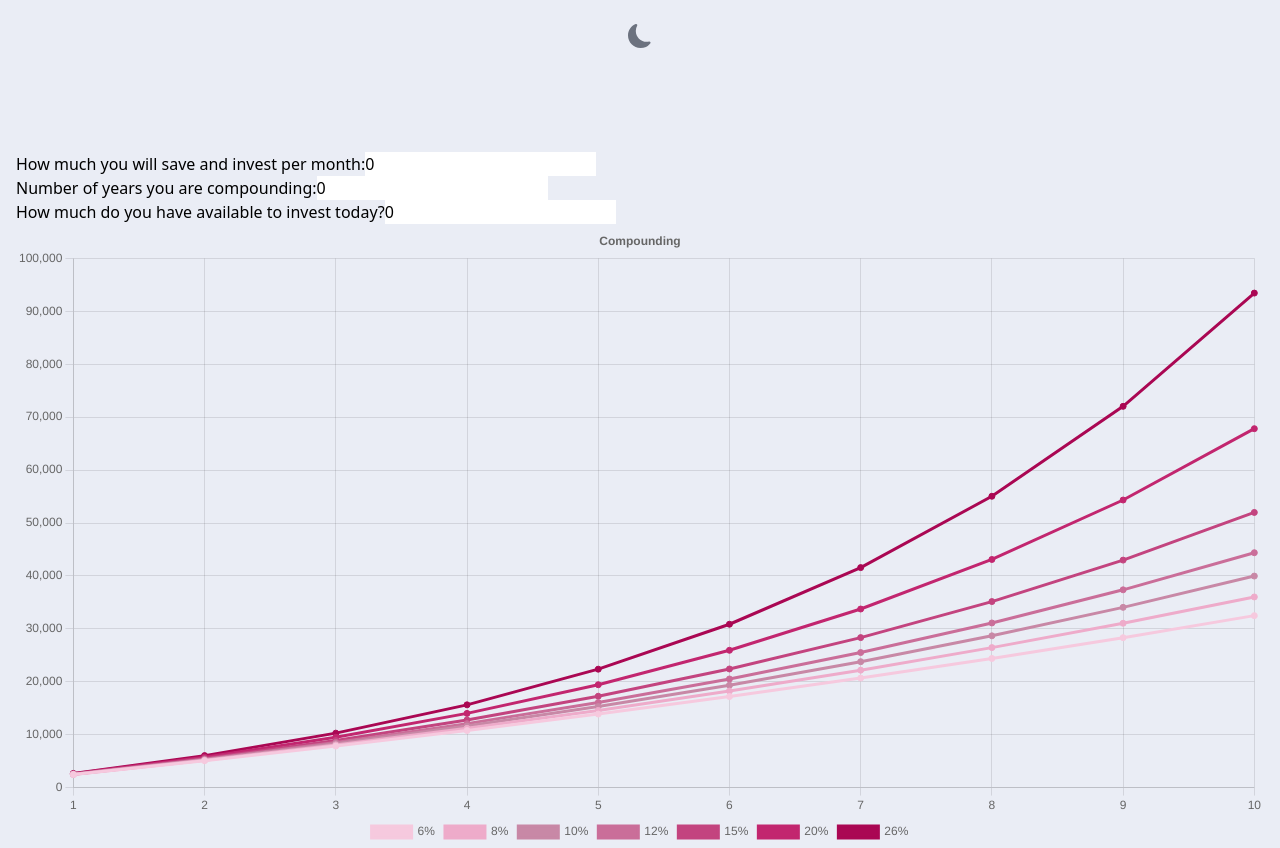
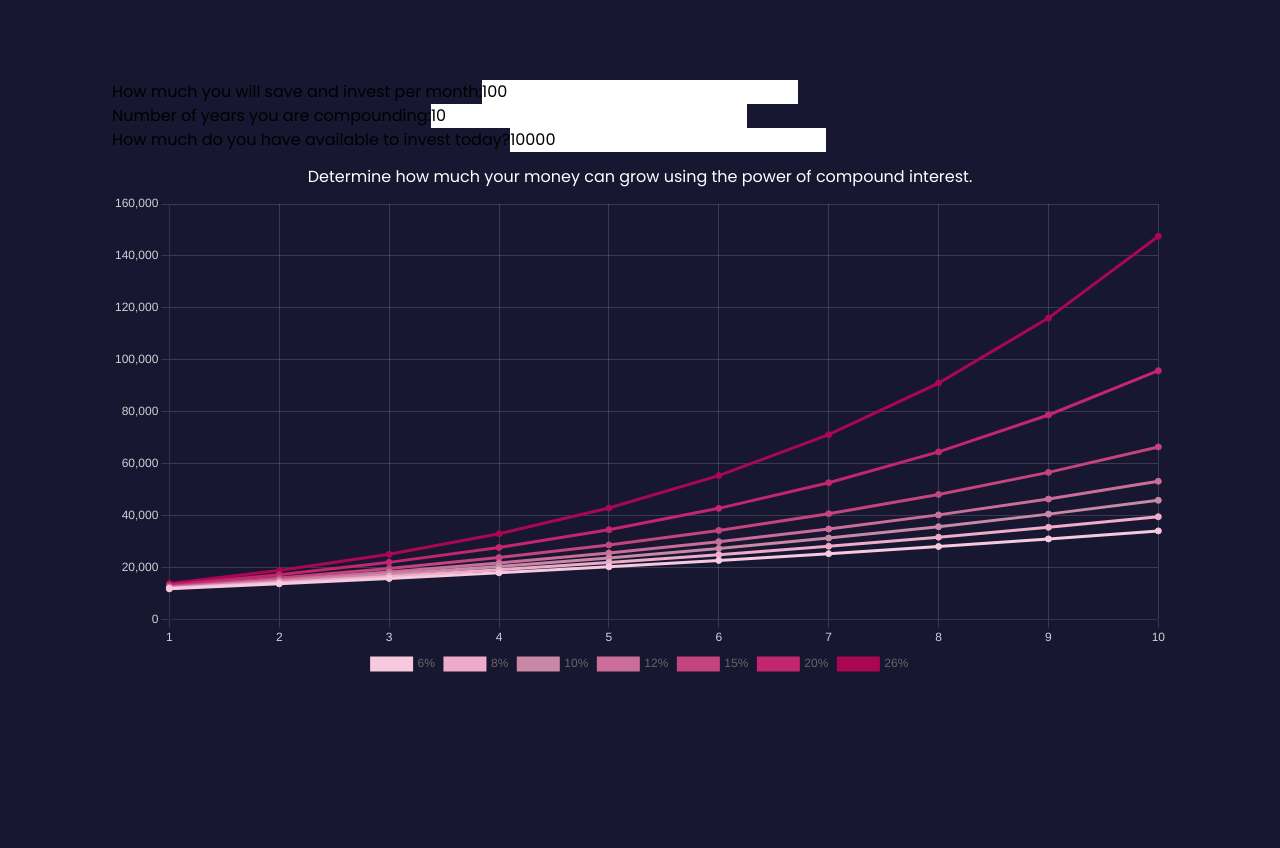
Before and after one commit to KevinGBojan/compounding-calculator, a Next.js app: page / in a window 1280 px wide. After the commit the page ends 800 px from the top, so only its background shows below. Built offline with nearby package versions, Linux system fonts and the light colour scheme.

Commit message:
put logic for numbers in a seperate hook, deleted dark mode, connected state of inputs to graph

```diff
--- a/components/Navigation.tsx
+++ /dev/null
@@ -1,65 +0,0 @@
-import { useState, useEffect } from "react";
-import { useTheme } from "next-themes";
-import { BsMoonFill } from "react-icons/bs";
-import { IoIosSunny } from "react-icons/io";
-
-const Navigation = () => {
-  const { systemTheme, theme, setTheme } = useTheme();
-  const [modal, setModal] = useState("");
-  const [mounted, setMounted] = useState(false);
-  useEffect(() => {
-    setMounted(true);
-  }, []);
-
-  const renderThemeChanger = () => {
-    if (!mounted) return null;
-    const currentTheme = theme === "system" ? systemTheme : theme;
-    if (currentTheme === "dark") {
-      return (
-        <>
-          <div className="relative rounded-md px-2 py-2 hover:bg-[#394150]">
-            <IoIosSunny
-              className="h-7 w-7 text-[#9BA3AF]"
-              role="button"
-              onClick={() => setTheme("light")}
-              onMouseOver={() => setModal("light")}
-              onMouseOut={() => setModal("")}
-            />
-            {modal === "light" && (
-              <div className="bg-pallet-300 text-pallet-100 text-md absolute top-14 -left-16 flex w-48 items-center justify-center rounded-md py-2 px-2 font-semibold">
-                Toggle light mode
-              </div>
-            )}
-          </div>
-        </>
-      );
-    } else {
-      return (
-        <>
-          <div className="relative rounded-md px-2 py-2 hover:bg-[#F3F4F6]">
-            <BsMoonFill
-              className="h-6 w-6 text-[#6C727F]"
-              role="button"
-              onClick={() => setTheme("dark")}
-              onMouseOver={() => setModal("dark")}
-              onMouseOut={() => setModal("")}
-            />
-            {modal === "dark" && (
-              <div className="text-md absolute top-14 -left-16 flex w-48 items-center justify-center rounded-md bg-[#121826] py-2 px-2 font-semibold text-white">
-                Toggle dark mode
-              </div>
-            )}
-          </div>
-        </>
-      );
-    }
-  };
-
-  return (
-    <div className="flex items-center justify-center p-4">
-      {renderThemeChanger()}
-    </div>
-  );
-};
-
-export default Navigation;
--- /dev/null
+++ b/lib/Hooks/useCalculateInterest.ts
@@ -0,0 +1,58 @@
+const useCalculateInterest = (
+  years: number,
+  savingRate: number,
+  initialInvestment: number
+) => {
+  const totals = [];
+  const labels = [];
+
+  const calculateTotal = (
+    years: number,
+    savingRate: number,
+    initialInvestment: number,
+    annualRate: number
+  ) => {
+    // Annual rate to monthly rate R = (1+r)^(1/12)
+    const monthlyRate = (1 + annualRate) ** (1 / 12) - 1;
+
+    // Value of the initial investment compounded to the present
+    const initialInvestmentValue =
+      initialInvestment * (1 + annualRate) ** years;
+
+    // Value of the monthly investments, annuity formula: coupon * ((1 + r)^n -1)/r
+    const savingsValue =
+      (savingRate * ((1 + monthlyRate) ** (years * 12) - 1)) / monthlyRate;
+
+    const total = Math.round(initialInvestmentValue + savingsValue);
+
+    return total;
+  };
+
+  for (let i = 1; i < years + 1; i++) {
+    const annual6 = calculateTotal(i, savingRate, initialInvestment, 0.06);
+    const annual8 = calculateTotal(i, savingRate, initialInvestment, 0.08);
+    const annual10 = calculateTotal(i, savingRate, initialInvestment, 0.1);
+    const annual12 = calculateTotal(i, savingRate, initialInvestment, 0.12);
+    const annual15 = calculateTotal(i, savingRate, initialInvestment, 0.15);
+    const annual20 = calculateTotal(i, savingRate, initialInvestment, 0.2);
+    const annual26 = calculateTotal(i, savingRate, initialInvestment, 0.26);
+
+    totals.push({
+      year: i,
+      totals: {
+        "6%": annual6,
+        "8%": annual8,
+        "10%": annual10,
+        "12%": annual12,
+        "15%": annual15,
+        "20%": annual20,
+        "26%": annual26,
+      },
+    });
+    labels.push(i);
+  }
+
+  return { totals, labels };
+};
+
+export default useCalculateInterest;
--- a/pages/_app.tsx
+++ b/pages/_app.tsx
@@ -1,12 +1,10 @@
 import "../styles/globals.css";
 import type { AppProps } from "next/app";
 import { ThemeProvider } from "next-themes";
-import Navigation from "../components/Navigation";
 
 function MyApp({ Component, pageProps }: AppProps) {
   return (
     <ThemeProvider enableSystem={true} attribute="class">
-      <Navigation />
       <Component {...pageProps} />
     </ThemeProvider>
   );
--- a/pages/index.tsx
+++ b/pages/index.tsx
@@ -10,6 +10,8 @@ import {
   Legend,
 } from "chart.js";
 import { useState } from "react";
+import Head from "next/head";
+import useCalculateInterest from "../lib/Hooks/useCalculateInterest";
 
 ChartJS.register(
   CategoryScale,
@@ -29,6 +31,7 @@ ChartJS.register(
 // make it so they can specify different saving rates for different time frames
 
 // make a three js landing page for the calculator or have three js elements
+// non intrusive visual elements i.e., blobs, waves, particles
 
 // dynamic form. user has simple settings and advanced settings.
 // even with simple settings, a slider pops up below to adjust things like how much you save.
@@ -44,19 +47,23 @@ ChartJS.register(
 // allow people to save their settings. next time it loads, it checks if data already exists to populate
 // the form and the graph.
 
+// net worth calculator as well?
+
 // maybe make just a dark mode and focus on that design being super sleek
 
 export default function Page({}) {
-  const [years, setYears] = useState<number | string>(0);
-  const [savingRate, setSavingRate] = useState<number | string>(0);
-  const [initialInvestment, setInitialInvestment] = useState<number | string>(
-    0
-  );
+  const [years, setYears] = useState<number>(10);
+  const [savingRate, setSavingRate] = useState<number>(100);
+  const [initialInvestment, setInitialInvestment] = useState<number>(10000);
 
   // wait for user to stop typing to check the validity of the fields and change
   // inputs of the function
 
-  const { totals, labels } = calculateInterest(10, 200, 0);
+  const { totals, labels } = useCalculateInterest(
+    years,
+    savingRate,
+    initialInvestment
+  );
 
   const data = {
     labels,
@@ -142,13 +149,45 @@ export default function Page({}) {
       },
       title: {
         display: true,
-        text: "Compounding",
+        text: "Determine how much your money can grow using the power of compound interest.",
+        color: "rgb(255, 255, 255)",
+        font: {
+          family: "Poppins",
+          weight: "normal",
+          size: 16,
+          lineHeight: 2,
+        },
+      },
+    },
+    scales: {
+      y: {
+        grid: {
+          color: "rgba(255, 255, 255, 0.15)",
+        },
+        ticks: {
+          color: "rgba(255, 255, 255, 0.801)",
+        },
+      },
+      x: {
+        grid: {
+          color: "rgba(255, 255, 255, 0.15)",
+        },
+        ticks: {
+          color: "rgba(255, 255, 255, 0.801)",
+        },
       },
     },
   };
 
   return (
-    <main className="mt-20 px-4">
+    <>
+      <Head>
+        <link
+          href="https://fonts.googleapis.com/css2?family=Poppins:ital,wght@0,100;0,200;0,300;0,400;0,500;0,600;0,700;0,800;0,900;1,100;1,200;1,300;1,400;1,500;1,600;1,700;1,800;1,900&display=swap"
+          rel="stylesheet"
+        />
+      </Head>
+      <main className="mt-20 px-4 sm:px-8 md:px-8 lg:px-20 xl:px-28">
         <form>
           <div>
             <label htmlFor="savingRate">
@@ -158,7 +197,7 @@ export default function Page({}) {
               type="number"
               name="savingRate"
               value={savingRate}
-            onChange={(e) => setSavingRate(e.target.value)}
+              onChange={(e) => setSavingRate(parseInt(e.target.value))}
             />
           </div>
           <div>
@@ -167,7 +206,7 @@ export default function Page({}) {
               type="number"
               name="years"
               value={years}
-            onChange={(e) => setYears(e.target.value)}
+              onChange={(e) => setYears(parseFloat(e.target.value))}
             />
           </div>
           <div>
@@ -178,72 +217,12 @@ export default function Page({}) {
               type="number"
               name="initialInvestment"
               value={initialInvestment}
-            onChange={(e) => setInitialInvestment(e.target.value)}
+              onChange={(e) => setInitialInvestment(parseFloat(e.target.value))}
             />
           </div>
         </form>
         <Line data={data} options={options} />
       </main>
+    </>
   );
 }
-
-const calculateInterest = (
-  years: number,
-  savingRate: number,
-  initialInvestment: number
-) => {
-  const totals = [];
-  const labels = [];
-
-  const calculateTotal = (
-    years: number,
-    savingRate: number,
-    initialInvestment: number,
-    annualRate: number
-  ) => {
-    // Annual rate to monthly rate R = (1+r)^(1/12)
-    const monthlyRate = (1 + annualRate) ** (1 / 12) - 1;
-
-    // Value of the initial investment compounded to the present
-    const initialInvestmentValue =
-      initialInvestment * (1 + annualRate) ** years;
-
-    // Value of the monthly investments, annuity formula: coupon * ((1 + r)^n -1)/r
-
-    const savingsValue =
-      (savingRate * ((1 + monthlyRate) ** (years * 12) - 1)) / monthlyRate;
-
-    const total = Math.round(initialInvestmentValue + savingsValue);
-
-    return total;
-  };
-
-  // push for each element in the array to have an object
-
-  for (let i = 1; i < years + 1; i++) {
-    const annual6 = calculateTotal(i, savingRate, initialInvestment, 0.06);
-    const annual8 = calculateTotal(i, savingRate, initialInvestment, 0.08);
-    const annual10 = calculateTotal(i, savingRate, initialInvestment, 0.1);
-    const annual12 = calculateTotal(i, savingRate, initialInvestment, 0.12);
-    const annual15 = calculateTotal(i, savingRate, initialInvestment, 0.15);
-    const annual20 = calculateTotal(i, savingRate, initialInvestment, 0.2);
-    const annual26 = calculateTotal(i, savingRate, initialInvestment, 0.26);
-
-    labels.push(i);
-
-    totals.push({
-      year: i,
-      totals: {
-        "6%": annual6,
-        "8%": annual8,
-        "10%": annual10,
-        "12%": annual12,
-        "15%": annual15,
-        "20%": annual20,
-        "26%": annual26,
-      },
-    });
-  }
-
-  return { totals, labels };
-};
--- a/styles/globals.css
+++ b/styles/globals.css
@@ -2,8 +2,13 @@
 @tailwind components;
 @tailwind utilities;
 
+html,
+body {
+  font-family: "Poppins", sans-serif;
+}
+
 @layer base {
   body {
-    @apply bg-pallet-300 dark:bg-[#171731];
+    @apply bg-[#171731];
   }
 }
--- a/tailwind.config.js
+++ b/tailwind.config.js
@@ -3,7 +3,6 @@ module.exports = {
     "./pages/**/*.{js,ts,jsx,tsx}",
     "./components/**/*.{js,ts,jsx,tsx}",
   ],
-  darkMode: "class",
   theme: {
     extend: {
       colors: {
```
Lines whose indentation alone changed are shown as unchanged.
